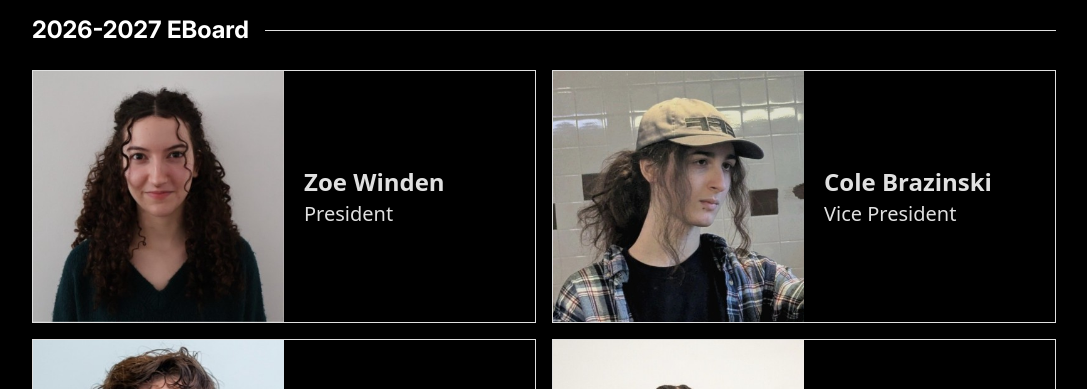
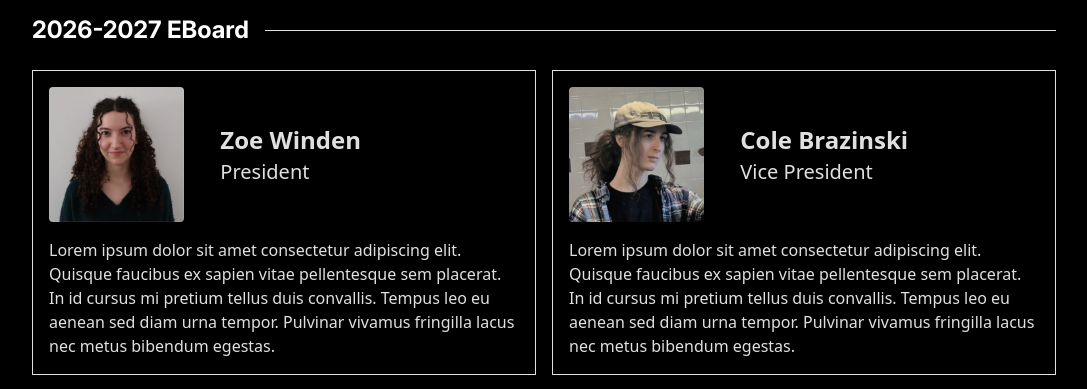
Before and after one commit to coal-rock/CDOWebsite, a React (Vite) app: page /members in a window 1280 px wide. Shown: the part 563-952 px from the top of the page, without its empty margins (96-1183 px from the left). Built offline with nearby package versions, Linux system fonts and the light colour scheme.

Commit message:
feat: expand members page with proper bio section

```diff
--- a/src/components/BoardCard.tsx
+++ b/src/components/BoardCard.tsx
@@ -8,13 +8,18 @@ export interface BoardCardProps {
 export function BoardCard({ name, bio, boardPosition, headshot }: BoardCardProps) {
     return (
         <>
+            <div className="flex flex-col border border-[#e0e0e0]">
                 <div
-                className='flex min-w-0 flex-row items-center border border-[#e0e0e0]'>
+                    className='flex min-w-0 flex-row items-center'>
+
+                    <div className="aspect-square w-[44%] shrink-0 object-cover sm:w-1/3 p-4">
                         <img
                             src={headshot}
                             alt={`${name}'s headshot`}
-                    className='aspect-square w-[44%] shrink-0 object-cover sm:w-1/2'
+                            className='rounded'
                         />
+                    </div>
+
                     <div
                         className='flex min-w-0 flex-col justify-center px-4 text-left sm:px-5'>
                         <div className='break-words text-lg font-bold leading-tight text-[#e0e0e0] sm:text-xl md:text-2xl'>
@@ -24,6 +29,11 @@ export function BoardCard({ name, bio, boardPosition, headshot }: BoardCardProps
                         <div className='mt-1 text-base leading-tight text-[#e0e0e0] sm:text-lg md:text-xl'>
                             {boardPosition}
                         </div>
+                    </div>
+                </div>
+
+                <div className="text-base text-[#e0e0e0] p-4 pt-0">
+                    {bio}
                 </div>
             </div>
         </>
@@ -42,11 +52,13 @@ export function AlumniCard({ name, headshot, jobTitle, company }: AlumniCardProp
         <>
             <div
                 className='flex min-w-0 flex-row items-center border border-[#e0e0e0]'>
+                <div className="aspect-square w-[44%] shrink-0 object-cover sm:w-1/3 p-4">
                     <img
                         src={headshot}
                         alt={`${name}'s headshot`}
-                    className='aspect-square w-[44%] shrink-0 object-cover sm:w-1/2'
+                        className='rounded'
                     />
+                </div>
                 <div
                     className='flex min-w-0 flex-col justify-center px-4 text-left sm:px-5'>
                     <div className='break-words text-lg font-bold leading-tight text-[#e0e0e0] sm:text-xl md:text-2xl'>
--- a/src/data/membersData.tsx
+++ b/src/data/membersData.tsx
@@ -18,19 +18,19 @@ const loadBoard = () => {
 const board = loadBoard();
 
 export const eBoardMembers: Array<BoardCardProps> = [
-    { name: 'Zoe Winden', boardPosition: 'President', bio: 'chud', headshot: board.zoe },
-    { name: 'Cole Brazinski', boardPosition: 'Vice President', bio: 'chud', headshot: board.coal },
-    { name: 'Samuel Nava', boardPosition: 'Chief Technician', bio: 'chud', headshot: board.samn },
-    { name: 'Mesyah Thomas-Harvey', boardPosition: 'Treasurer', bio: 'chud', headshot: board.mesyah },
-    { name: 'Xavier Daniel', boardPosition: 'Secretary', bio: 'chud', headshot: board.xavier },
-    { name: 'Jacob McNamara', boardPosition: 'Marketing', bio: 'chud', headshot: board.nophoto }
+    { name: 'Zoe Winden', boardPosition: 'President', bio: 'Lorem ipsum dolor sit amet consectetur adipiscing elit. Quisque faucibus ex sapien vitae pellentesque sem placerat. In id cursus mi pretium tellus duis convallis. Tempus leo eu aenean sed diam urna tempor. Pulvinar vivamus fringilla lacus nec metus bibendum egestas.', headshot: board.zoe },
+    { name: 'Cole Brazinski', boardPosition: 'Vice President', bio: 'Lorem ipsum dolor sit amet consectetur adipiscing elit. Quisque faucibus ex sapien vitae pellentesque sem placerat. In id cursus mi pretium tellus duis convallis. Tempus leo eu aenean sed diam urna tempor. Pulvinar vivamus fringilla lacus nec metus bibendum egestas.', headshot: board.coal },
+    { name: 'Samuel Nava', boardPosition: 'Chief Technician', bio: 'Lorem ipsum dolor sit amet consectetur adipiscing elit. Quisque faucibus ex sapien vitae pellentesque sem placerat. In id cursus mi pretium tellus duis convallis. Tempus leo eu aenean sed diam urna tempor. Pulvinar vivamus fringilla lacus nec metus bibendum egestas.', headshot: board.samn },
+    { name: 'Mesyah Thomas-Harvey', boardPosition: 'Treasurer', bio: 'Lorem ipsum dolor sit amet consectetur adipiscing elit. Quisque faucibus ex sapien vitae pellentesque sem placerat. In id cursus mi pretium tellus duis convallis. Tempus leo eu aenean sed diam urna tempor. Pulvinar vivamus fringilla lacus nec metus bibendum egestas.', headshot: board.mesyah },
+    { name: 'Xavier Daniel', boardPosition: 'Secretary', bio: 'Lorem ipsum dolor sit amet consectetur adipiscing elit. Quisque faucibus ex sapien vitae pellentesque sem placerat. In id cursus mi pretium tellus duis convallis. Tempus leo eu aenean sed diam urna tempor. Pulvinar vivamus fringilla lacus nec metus bibendum egestas.', headshot: board.xavier },
+    { name: 'Jacob McNamara', boardPosition: 'Marketing', bio: 'Lorem ipsum dolor sit amet consectetur adipiscing elit. Quisque faucibus ex sapien vitae pellentesque sem placerat. In id cursus mi pretium tellus duis convallis. Tempus leo eu aenean sed diam urna tempor. Pulvinar vivamus fringilla lacus nec metus bibendum egestas.', headshot: board.nophoto }
 ]
 
 export const cBoardMembers: Array<BoardCardProps> = [
-    { name: 'Panos Katsanis', boardPosition: 'Blue Team Captain', bio: 'chud', headshot: board.panos },
-    { name: 'Elijah Williams', boardPosition: 'Blue Team Co-Captain', bio: 'chud', headshot: board.elijah },
-    { name: 'Michael Conaway', boardPosition: 'Red Team Captain', bio: 'chud', headshot: board.michael },
-    { name: 'Isaac Visconti', boardPosition: 'Red Team Co-Captain', bio: 'chud', headshot: board.nophoto }
+    { name: 'Panos Katsanis', boardPosition: 'Blue Team Captain', bio: 'Lorem ipsum dolor sit amet consectetur adipiscing elit. Quisque faucibus ex sapien vitae pellentesque sem placerat. In id cursus mi pretium tellus duis convallis. Tempus leo eu aenean sed diam urna tempor. Pulvinar vivamus fringilla lacus nec metus bibendum egestas.', headshot: board.panos },
+    { name: 'Elijah Williams', boardPosition: 'Blue Team Co-Captain', bio: 'Lorem ipsum dolor sit amet consectetur adipiscing elit. Quisque faucibus ex sapien vitae pellentesque sem placerat. In id cursus mi pretium tellus duis convallis. Tempus leo eu aenean sed diam urna tempor. Pulvinar vivamus fringilla lacus nec metus bibendum egestas.', headshot: board.elijah },
+    { name: 'Michael Conaway', boardPosition: 'Red Team Captain', bio: 'Lorem ipsum dolor sit amet consectetur adipiscing elit. Quisque faucibus ex sapien vitae pellentesque sem placerat. In id cursus mi pretium tellus duis convallis. Tempus leo eu aenean sed diam urna tempor. Pulvinar vivamus fringilla lacus nec metus bibendum egestas.', headshot: board.michael },
+    { name: 'Isaac Visconti', boardPosition: 'Red Team Co-Captain', bio: 'Lorem ipsum dolor sit amet consectetur adipiscing elit. Quisque faucibus ex sapien vitae pellentesque sem placerat. In id cursus mi pretium tellus duis convallis. Tempus leo eu aenean sed diam urna tempor. Pulvinar vivamus fringilla lacus nec metus bibendum egestas.', headshot: board.nophoto }
 ]
 
 
--- a/src/pages/Members.tsx
+++ b/src/pages/Members.tsx
@@ -35,7 +35,7 @@ function MembersSection({ sectionTitle, data, type }: MembersSectionProps) {
                             name={member.name}
                             boardPosition={(member as BoardCardProps).boardPosition}
                             headshot={member.headshot}
-                            bio="chud"
+                            bio={(member as BoardCardProps).bio}
                         /> ||
                         type == "alumni" &&
                         <AlumniCard
```
Lines whose indentation alone changed are shown as unchanged.
